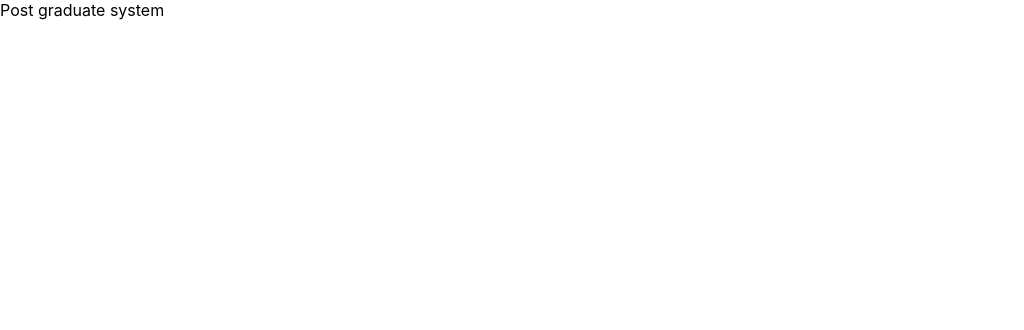
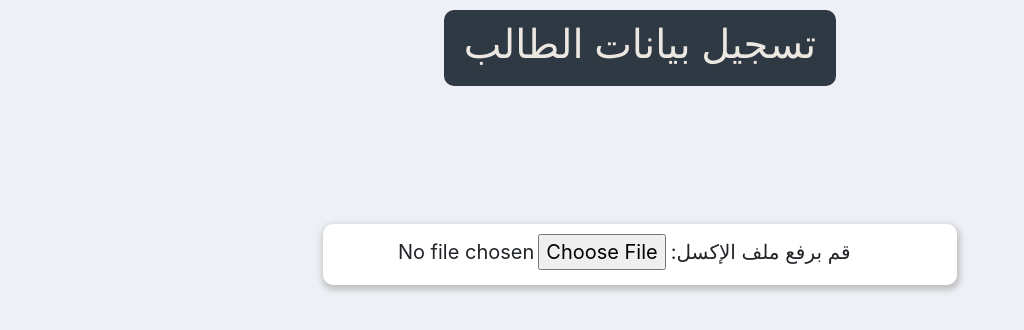
Before and after one commit to youssifYasser/post-graduate-system, a React (Create React App) app: page / in a window 1280 px wide. Shown: the top 330 px of the page, without its empty margins (0-1024 px from the left). Built offline with nearby package versions, Linux system fonts and the light colour scheme.

Commit message:
This commit will add the file upload button with its functionality

```diff
--- a/public/index.html
+++ b/public/index.html
@@ -9,10 +9,12 @@
       name="description"
       content="Web site created using create-react-app"
     />
+    <meta http-equiv="Content-Type" content="text/html;charset=UTF-8">
+
     <title>AinShams</title>
   </head>
   <body>
     <noscript>You need to enable JavaScript to run this app.</noscript>
-    <div id="root"></div>
+    <div id="root" dir="rtl" lang="ar"></div>
   </body>
 </html>
--- a/src/App.js
+++ b/src/App.js
@@ -1,8 +1,13 @@
 import React, { Component } from 'react'
+import StudentDataRegisteration from './Components/Student data registration/StudentDataRegisteration.js'
 
 class App extends Component {
   render() {
-    return <div className='App'>Post graduate system</div>
+    return (
+      <>
+        <StudentDataRegisteration />
+      </>
+    )
   }
 }
 
--- /dev/null
+++ b/src/Components/Student data registration/StudentDataRegisteration.css
@@ -0,0 +1,26 @@
+.header {
+  background-color: #2f3944;
+  margin: 10px auto;
+  padding: 10px 20px;
+  text-align: center;
+  border-radius: 10px;
+  width: fit-content;
+}
+
+.header h1 {
+  color: #ece8e1;
+}
+
+.center {
+  background-color: #fff;
+  font-size: 20px;
+  margin: 10px auto;
+  margin-top: 10%;
+  padding: 10px;
+  border-radius: 10px;
+  box-shadow: 1px 3px 6px 2px #c0c0c0;
+}
+.center input {
+  width: 55%;
+  padding-right: 5px;
+}
--- /dev/null
+++ b/src/Components/Student data registration/StudentDataRegisteration.js
@@ -0,0 +1,55 @@
+import React, { useState, useEffect } from 'react'
+import { Col, Container, Row } from 'react-bootstrap'
+import './StudentDataRegisteration.css'
+import * as XLSX from 'xlsx'
+
+const StudentDataRegisteration = () => {
+  const [showUpload, setShowUpload] = useState(true)
+  const [students, setStudents] = useState([])
+
+  const handleFile = (e) => {
+    setShowUpload(true)
+    const file = e.target.files[0]
+    const fileReader = new FileReader()
+    fileReader.readAsArrayBuffer(file)
+    fileReader.onload = (e) => {
+      try {
+        const bufferArray = e.target.result
+        const wb = XLSX.read(bufferArray, { type: 'buffer' })
+        const wsname = wb.SheetNames[0]
+        const ws = wb.Sheets[wsname]
+        const data = XLSX.utils.sheet_to_json(ws)
+        setStudents(data)
+        setShowUpload(false)
+      } catch (error) {
+        setShowUpload(false)
+        throw new Error('قم برفع ملف صحيح')
+      }
+    }
+    fileReader.onerror = (error) => {
+      throw new Error('saa')
+    }
+  }
+
+  if (showUpload) {
+    return (
+      <Container fluid>
+        <Row>
+          <div className='header'>
+            <h1>تسجيل بيانات الطالب</h1>
+          </div>
+        </Row>
+        <Row>
+          <div className='center'>
+            <label htmlFor='fileInput'>قم برفع ملف الإكسل:</label>
+            <input type='file' id='fileInput' onChange={handleFile} />
+          </div>
+        </Row>
+      </Container>
+    )
+  } else {
+    return <div>hi</div>
+  }
+}
+
+export default StudentDataRegisteration
--- a/src/index.css
+++ b/src/index.css
@@ -1,5 +1,6 @@
 body {
   margin: 0;
+  background-color: #edf0f6;
   font-family: -apple-system, BlinkMacSystemFont, 'Segoe UI', 'Roboto', 'Oxygen',
     'Ubuntu', 'Cantarell', 'Fira Sans', 'Droid Sans', 'Helvetica Neue',
     sans-serif;
```
Also changed, not shown: package.json (+6 -1 lines), src/index.js (+9 -7 lines), 1 other file (tests, documents, lock files or other folders).
